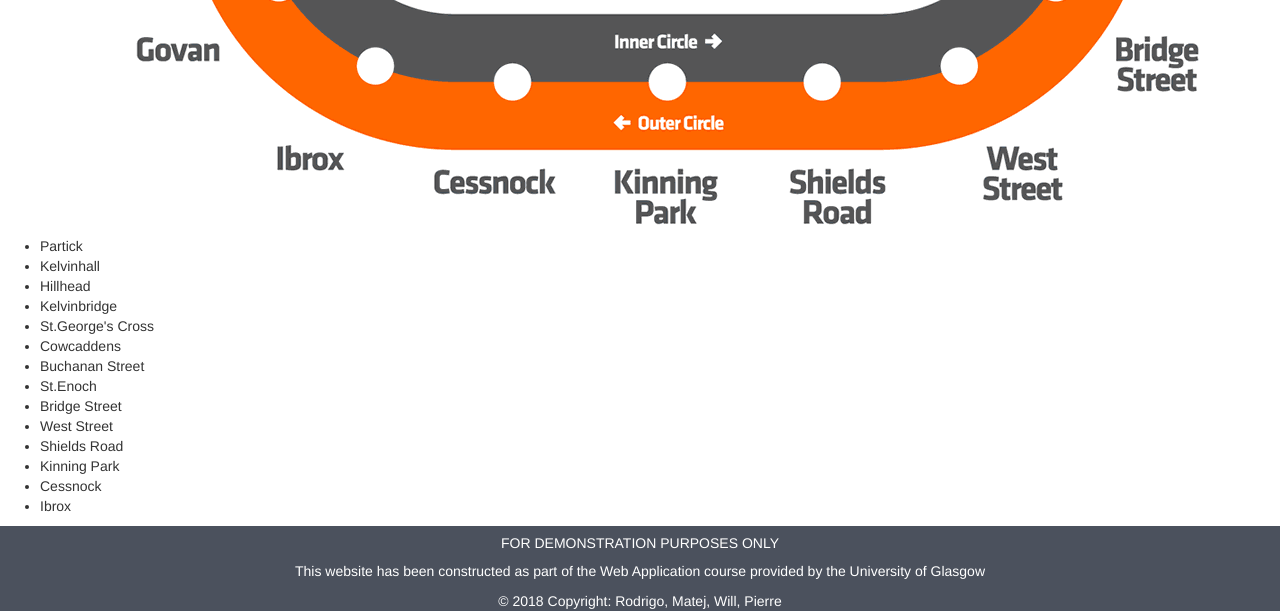
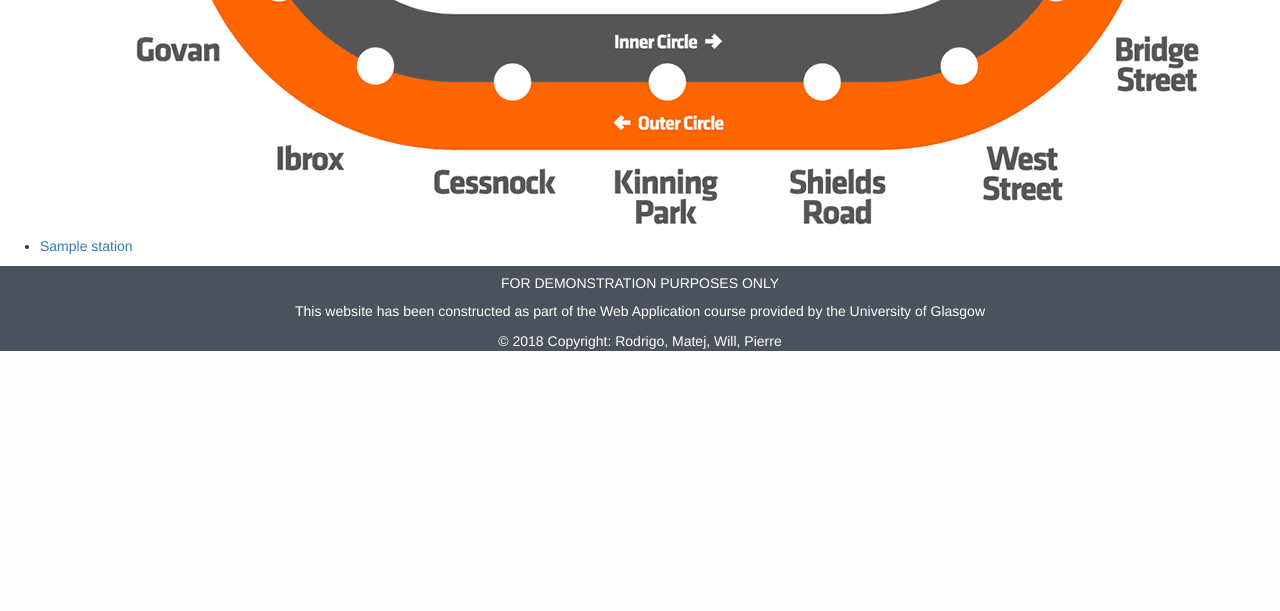
Before and after one commit to WilliamAinsworth/WAD2Project, a Django app: page / in a window 1280 px wide. Shown: the part 654-1265 px from the top of the page. After the commit the page ends 1005 px from the top, so only its background shows below. Run offline with Django 3.2, Linux system fonts and the light colour scheme; tables that the repository leaves empty hold one stand-in row (values such as "Sample post"); some libraries are stand-ins or nearby versions.

Commit message:
station to homepage links working

```diff
--- a/pubway/models.py
+++ b/pubway/models.py
@@ -48,6 +48,9 @@ class Station(models.Model):
         self.slug = slugify(self.name)
         super(Station, self).save(*args, **kwargs)
 
+    class Meta:
+	    verbose_name_plural = 'stations'
+
     def __str__(self):
         return self.name
 
@@ -73,3 +76,6 @@ class Place(models.Model):
     )
 
     place_type = models.IntegerField(choices=PLACE_CHOICES,default=PUB_CHOICE)
+
+    class Meta:
+	    verbose_name_plural = 'places'
--- a/pubway/urls.py
+++ b/pubway/urls.py
@@ -17,5 +17,5 @@ urlpatterns = [
     url(r'^accounts/password/$', views.changepassword, name='changepassword'),
     #Subcrawl
     url(r'^subcrawl/new/$', views.new_subcrawl, name='new_subcrawl'),
-    url(r'^(?P<station_name_slug>[\w\-]+)/$', views.show_station, name='show_category')
+    url(r'^(?P<station_name_slug>[\w\-]+)/$', views.show_station, name='show_station')
 ]
--- a/pubway/views.py
+++ b/pubway/views.py
@@ -118,7 +118,11 @@ def new_subcrawl(request):
     return response
 
 def index(request):
-    response = render(request, 'pubway/index.html', context={})
+    station_list = Station.objects.all()
+
+    context_dict = {"stations":station_list}
+
+    response = render(request, 'pubway/index.html', context_dict)
     return response
 
 def show_station(request, station_name_slug):
--- a/templates/pubway/index.html
+++ b/templates/pubway/index.html
@@ -61,7 +61,21 @@
     <!-- <img src="{% static "images/subwaymap.png" %}" alt="Subway Map" />  -->
 </div>
 
-<ul style="list-style-type:disc">
+<div>
+	{% if stations %}
+	<ul>
+		{% for station in stations %}
+			<li>
+				<a href="{% url 'show_station' station.slug %}">{{ station.name }}</a>
+			</li>
+		{% endfor %}
+	</ul>
+	{% else %}
+		<strong>There are no stations present.</strong>
+	{% endif %}
+    </div>
+
+<!-- ul style="list-style-type:disc">
     <li>Partick</li>
     <li>Kelvinhall</li>
     <li>Hillhead</li>
@@ -76,9 +90,9 @@
     <li>Kinning Park</li>
     <li>Cessnock</li>
     <li>Ibrox</li>
-    <Govan</li>
+    <li>Govan</li>
   </ul>
-  <!-- h1 id="demo" onmouseover="mouseOver()" onmouseout="mouseOut()">Mouse over me</h1 -->
+  < h1 id="demo" onmouseover="mouseOver()" onmouseout="mouseOut()">Mouse over me</h1 -->
 
   <script>
     function mouseOver(x) {
@@ -86,6 +100,9 @@
         document.getElementById('station').innerHTML = x;
         //document.getElementById(alt).style.border = "red";
         border = 1;
+    }
+    function grabStation(){
+
     }
 
     function mouseOut() {
```
Also changed, not shown: pubway/migrations/0008_auto_20180313_1324.py (added).
